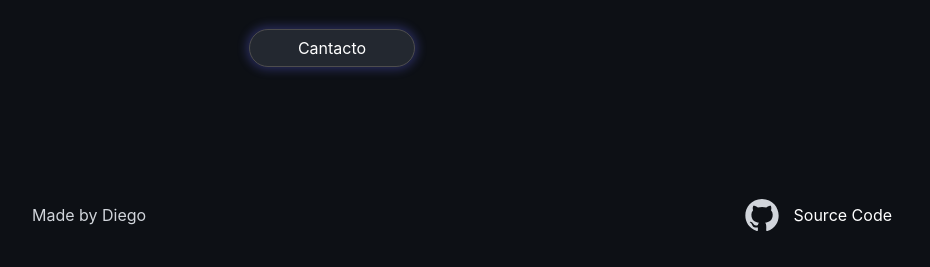
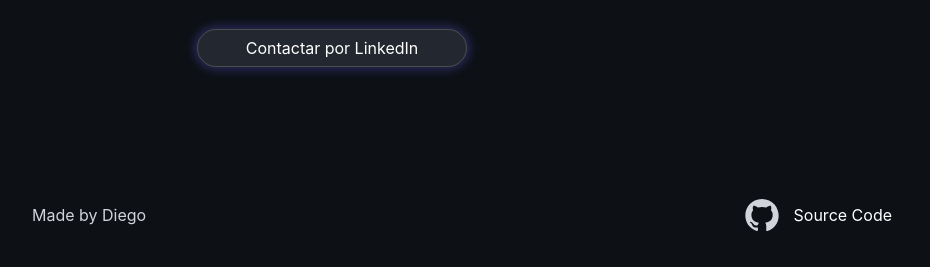
Before and after one commit to diegoquinfa/porfolio-web, a website built with Vite: page index.html in a window 1280 px wide. Shown: the part 1436-1703 px from the top of the page, without its empty margins (178-1108 px from the left). Built offline with nearby package versions, Linux system fonts and the light colour scheme.

Commit message:
fix: error in 'cantacto'

```diff
--- a/index.html
+++ b/index.html
@@ -210,7 +210,7 @@
           </p>
 
           <a class="about__contact btn" href="https://www.linkedin.com/in/diegoquinfa/" target="_blank">
-            Cantacto
+            Contactar por LinkedIn
           </a>
         </div>
       </div>
```
